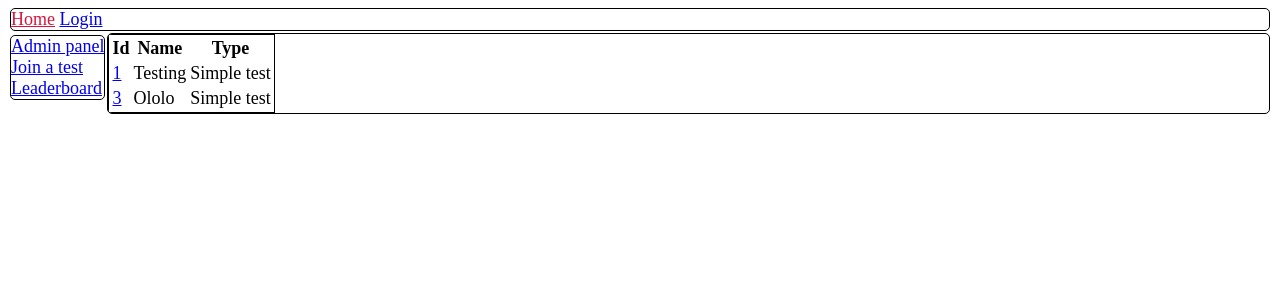
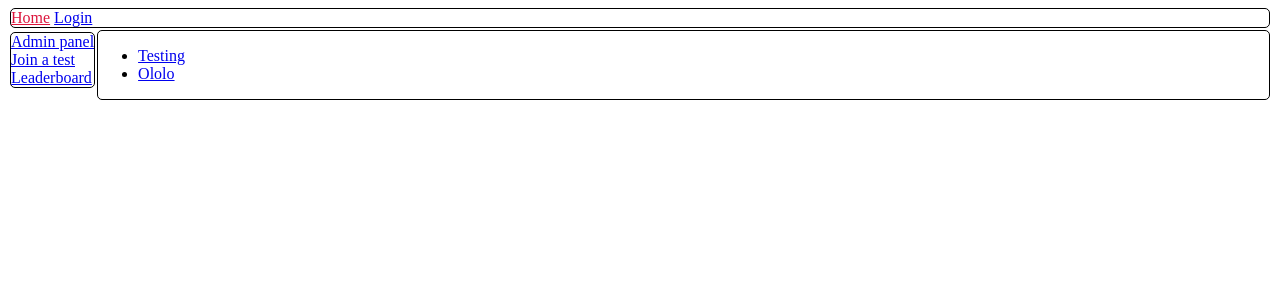
Before and after one commit to UARTman/test-system-project, a Flask app: page /play in a window 1280 px wide. Shown: the top 300 px of the page. Run offline with Flask 2, Linux system fonts and the light colour scheme; data comes from the database, SQL or seed files in the repository; both versions use the stored data as it was after the commit.

Commit message:
Refactored style.css Reformatted some other files

```diff
--- a/app.py
+++ b/app.py
@@ -1,6 +1,8 @@
 import os
+
 from flask import Flask, url_for, request, redirect, session
 from flask import render_template
+
 from orm import *
 
 TYPES = {0: "Simple test"}
@@ -94,7 +96,7 @@ def page_admin_edit_test(ident):
 def page_take_test():
     with db.atomic():
         results = Test.select()
-    return render_template('tests_page.html', results=results, types=TYPES)
+    return render_template('t_list_tests.html', results=results, types=TYPES)
 
 
 @app.route('/play/<int:ident>')
--- a/static/style.css
+++ b/static/style.css
@@ -1,17 +1,4 @@
-* {
-    font-size: large;
-}
-
-#header {
-    border-style: solid;
-    border-width: 1px;
-    border-radius: 5px;
-    margin: 2px;
-    overflow: auto;
-    float: top;
-}
-
-#add_test {
+.bordered {
     border-style: solid;
     border-width: 1px;
     border-radius: 5px;
@@ -19,21 +6,21 @@
     overflow: auto;
 }
 
+#header {
+    float: top;
+}
+
+#add_test {
+
+}
+
 #sidebar {
-    border-style: solid;
-    border-width: 1px;
-    border-radius: 5px;
-    margin: 2px;
-    overflow: auto;
+
     float: left;
 }
 
 #content {
-    border-style: solid;
-    border-width: 1px;
-    border-radius: 5px;
-    margin: 2px;
-    overflow: auto;
+
 }
 
 #footer {
--- a/templates/adminpanel.html
+++ b/templates/adminpanel.html
@@ -1,6 +1,6 @@
 {% extends "template_base.html" %}
 {% block content %}
-    <div id="add_test" class="right">
+    <div id="add_test" class="right bordered">
         <form  method="post" action="{{ url_for('action_admin_add_test') }}">
             <label>
                 Name:
--- /dev/null
+++ b/templates/t_list_tests.html
@@ -0,0 +1,10 @@
+{% extends "template_base.html" %}
+{% block content %}
+    <ul>
+        {% for i in results %}
+            <li>
+                <a href="{{ url_for('page_list_test', ident=i.id) }}">{{ i.name }}</a>
+            </li>
+        {% endfor %}
+    </ul>
+{% endblock %}
--- a/templates/template_base.html
+++ b/templates/template_base.html
@@ -15,7 +15,7 @@
 </head>
 
 <body>
-<div id="header">
+<div id="header" class="bordered">
     {% block header %}
         <a href="{{ url_for('page_home') }}" id="logo" class="left">Home</a>
         {% if 'user' in session %}
@@ -26,7 +26,7 @@
         {% endif %}
     {% endblock %}
 </div>
-<div id="sidebar">
+<div id="sidebar" class="bordered">
     {% block sidebar %}
         <ul>
             <li><a href="{{ url_for('page_admin_tests') }}"> Admin panel </a></li>
@@ -35,7 +35,7 @@
         </ul>
     {% endblock %}
 </div>
-<div id="content">
+<div id="content" class="bordered">
     {% block content %}
     {% endblock %}
 </div>
--- a/templates/tests_page.html
+++ /dev/null
@@ -1,17 +0,0 @@
-{% extends "template_base.html" %}
-{% block content %}
-    <table>
-        <tr>
-            <th> Id </th>
-            <th> Name </th>
-            <th> Type </th>
-        </tr>
-        {% for i in results %}
-            <tr>
-                <td><a href="{{ url_for('page_list_test', ident=i.id) }}">{{ i.id }}</a></td>
-                <td>{{ i.name }}</td>
-                <td>{{ types[i.type] }}</td>
-            </tr>
-        {% endfor %}
-    </table>
-{% endblock %}
```
Also changed, not shown: orm.db.
